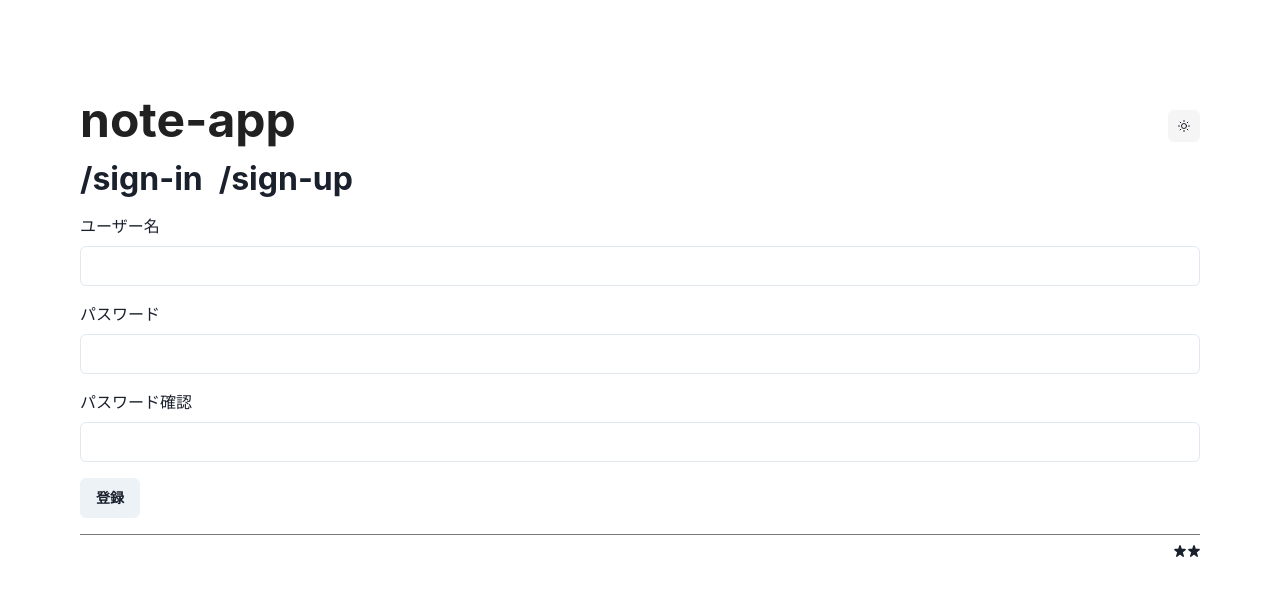
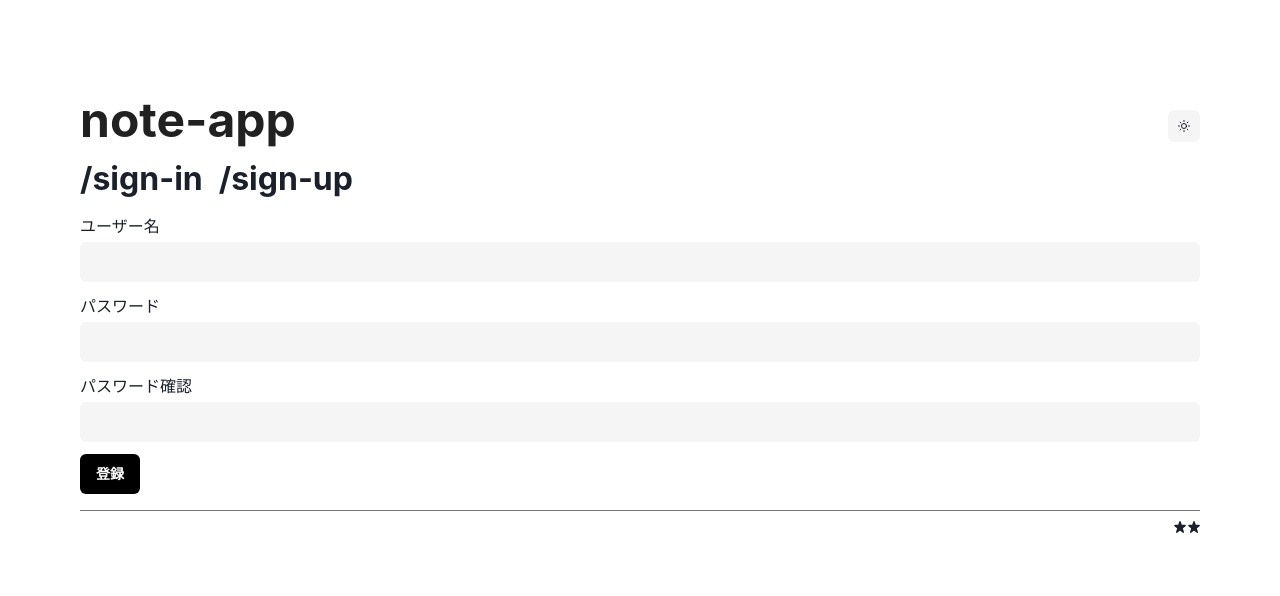
Before and after one commit to el3ctricpenguin/note-app, a Next.js app: page /sign-up in a window 1280 px wide. Shown: the top 596 px of the page. Built offline with nearby package versions, Linux system fonts and the light colour scheme.

Commit message:
feat: add sign up API

```diff
--- /dev/null
+++ b/src/app/api/sign-up/route.ts
@@ -0,0 +1,30 @@
+import { prisma } from "@/lib/prisma";
+import { createSession } from "@/lib/session";
+import bcrypt from "bcryptjs";
+import { NextRequest, NextResponse } from "next/server";
+import { z } from "zod";
+
+const signUpSchema = z.object({
+    username: z.string().min(1, "Username is required"),
+    password: z.string().min(8, "Password must be at least 8 characters long").max(32, "Password must be no more than 32 characters long"),
+});
+
+export async function POST(request: NextRequest) {
+    try {
+        const body = await request.json();
+        const { username, password } = signUpSchema.parse(body);
+        const hashedPassword = await bcrypt.hash(password, 10);
+        const user = await prisma.user.create({
+            data: { username, hashedPassword },
+        });
+        console.log("User successfully created:", user);
+        await createSession(user.username);
+        return NextResponse.json({}, { status: 201 });
+    } catch (error) {
+        if (error instanceof z.ZodError) {
+            return NextResponse.json({ error: error.errors.map((e) => e.message) }, { status: 400 });
+        }
+        console.error("Unexpected error:", error);
+        return NextResponse.json({ error: "An internal server error occurred" }, { status: 500 });
+    }
+}
--- a/src/app/sign-up/page.tsx
+++ b/src/app/sign-up/page.tsx
@@ -1,10 +1,13 @@
-import React from "react";
+"use client";
+
+import React, { use, useActionState, useEffect, useState } from "react";
 import { useForm } from "react-hook-form";
 import { z } from "zod";
 import { zodResolver } from "@hookform/resolvers/zod";
-import { useRouter } from "next/router";
+import { useRouter } from "next/navigation";
 import { Button, FormControl, FormLabel, Heading, Input, VStack, FormErrorMessage, Link, useToast } from "@chakra-ui/react";
 import NextLink from "next/link";
+import { sleep } from "@/features/utils/sleep";
 
 const signUpSchema = z
     .object({
@@ -34,40 +37,30 @@ const SignUpPage: React.FC = () => {
         resolver: zodResolver(signUpSchema),
     });
 
-    const onSubmit = async (data: SignUpFormData) => {
+    const [isPending, setPending] = useState(false);
+
+    const onSubmit = handleSubmit(async (data) => {
         try {
+            setPending(true);
             const response = await fetch("/api/sign-up", {
                 method: "POST",
                 headers: { "Content-Type": "application/json" },
-                body: JSON.stringify({
-                    username: data.username,
-                    password: data.password,
-                }),
+                body: JSON.stringify({ username: data.username, password: data.password }),
             });
+            const responseBody = await response.json();
 
-            if (response.ok) {
-                toast({
-                    title: "ユーザー登録に成功しました",
-                    status: "success",
-                });
-                router.push("/sign-in");
-            } else {
-                const errorData = await response.json();
-                toast({
-                    title: "ユーザー登録に失敗しました",
-                    status: "error",
-                    description: errorData.message,
-                });
-            }
+            if (!response.ok) throw new Error(responseBody.error);
+
+            toast({ title: "ユーザー登録に成功しました", status: "success" });
+            await sleep(2);
+            router.push("/");
         } catch (error) {
-            console.error("Sign-up error:", error);
-            toast({
-                title: "ユーザー登録に失敗しました",
-                status: "error",
-                description: `${error}`,
-            });
+            console.error("Sign up error:", error);
+            toast({ title: "ユーザー登録に失敗しました", status: "error" });
+        } finally {
+            setPending(false);
         }
-    };
+    });
 
     return (
         <>
@@ -79,24 +72,39 @@ const SignUpPage: React.FC = () => {
                     /sign-up
                 </Link>
             </Heading>
-            <FormControl as="form" onSubmit={handleSubmit(onSubmit)}>
-                <VStack spacing={4} align="start">
+            <FormControl as="form" onSubmit={onSubmit}>
+                <VStack spacing={3} align="start">
                     <FormControl id="sign-up-username" isInvalid={!!errors.username}>
-                        <FormLabel fontSize="lg">ユーザー名</FormLabel>
-                        <Input type="text" {...register("username")} />
+                        <FormLabel fontSize="lg" mb={1}>
+                            ユーザー名
+                        </FormLabel>
+                        <Input type="text" {...register("username")} variant="filled" />
                         <FormErrorMessage>{errors.username?.message}</FormErrorMessage>
                     </FormControl>
                     <FormControl id="sign-up-password" isInvalid={!!errors.password}>
-                        <FormLabel fontSize="lg">パスワード</FormLabel>
-                        <Input type="password" {...register("password")} />
+                        <FormLabel fontSize="lg" mb={1}>
+                            パスワード
+                        </FormLabel>
+                        <Input type="password" {...register("password")} variant="filled" />
                         <FormErrorMessage>{errors.password?.message}</FormErrorMessage>
                     </FormControl>
                     <FormControl id="sign-up-confirm-password" isInvalid={!!errors.confirmPassword}>
-                        <FormLabel fontSize="lg">パスワード確認</FormLabel>
-                        <Input type="password" {...register("confirmPassword")} />
+                        <FormLabel fontSize="lg" mb={1}>
+                            パスワード確認
+                        </FormLabel>
+                        <Input type="password" {...register("confirmPassword")} variant="filled" />
                         <FormErrorMessage>{errors.confirmPassword?.message}</FormErrorMessage>
                     </FormControl>
-                    <Button type="submit">登録</Button>
+                    <Button
+                        type="submit"
+                        color="brand.gray.0"
+                        bgColor="brand.gray.1000"
+                        _hover={{ color: "brand.gray.0", bgColor: "brand.gray.1000", opacity: 0.75 }}
+                        isLoading={isPending}
+                        loadingText="登録中"
+                    >
+                        登録
+                    </Button>
                 </VStack>
             </FormControl>
         </>
--- /dev/null
+++ b/src/features/utils/sleep.ts
@@ -0,0 +1 @@
+export const sleep = async (seconds: number): Promise<void> => new Promise((resolve) => setTimeout(resolve, seconds * 1000));
```
